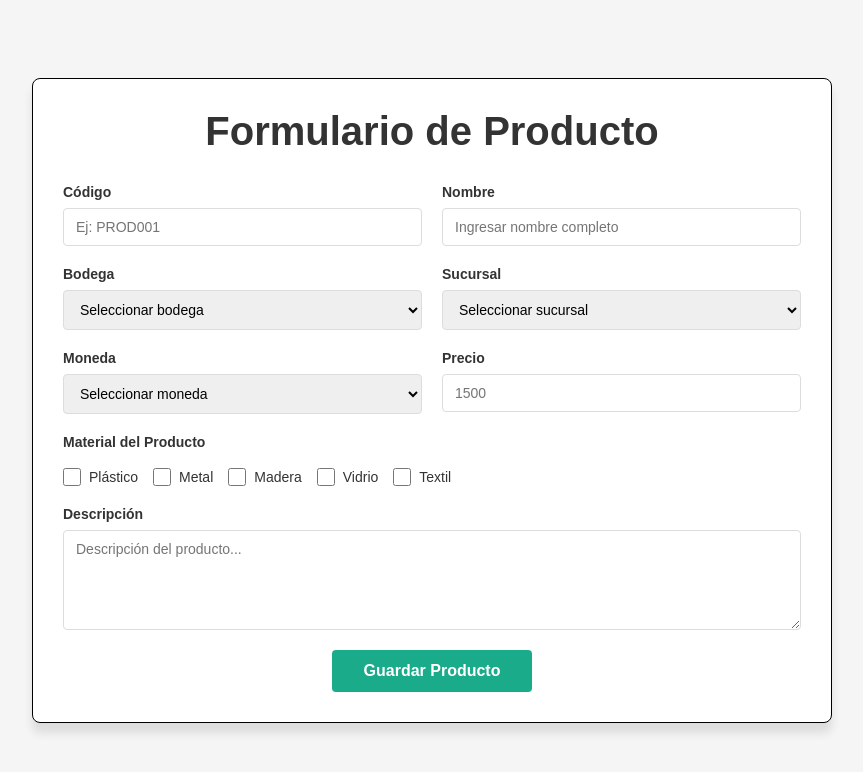
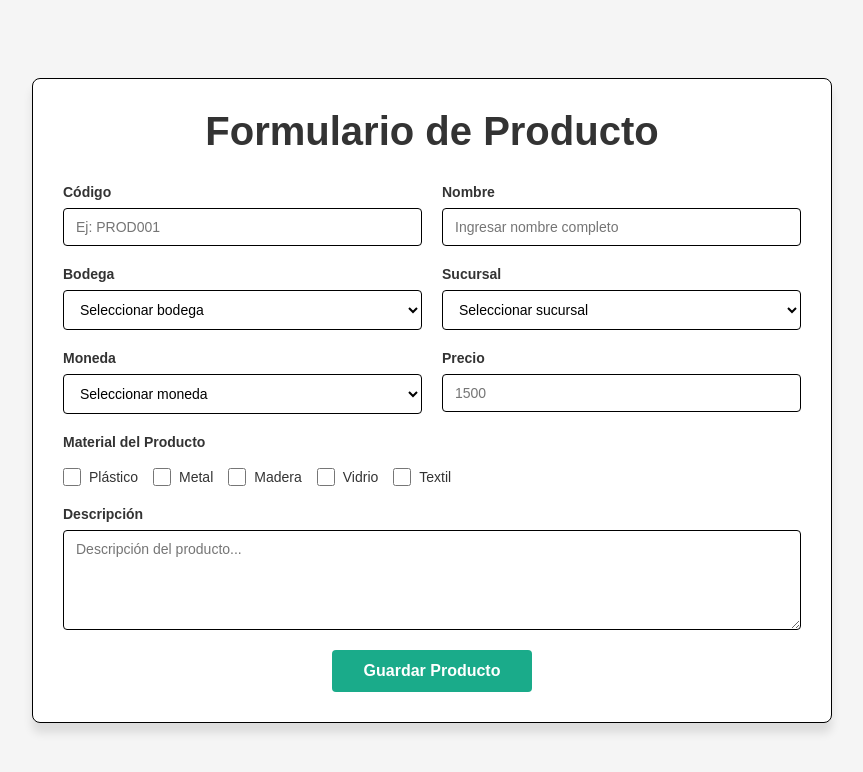
Before and after one commit to 3J0sB/PruebaTecnicaDesis, a PHP site: page / in a window 1280 px wide. Shown: the top 772 px of the page, without its empty margins (208-1071 px from the left). Run offline with PHP 8.4, Linux system fonts and the light colour scheme; data comes from the database, SQL or seed files in the repository; some libraries are stand-ins or nearby versions.

Commit message:
updated some styles 😼👍

```diff
--- a/assets/css/styles.css
+++ b/assets/css/styles.css
@@ -63,7 +63,8 @@ input[type="number"],
 select,
 textarea {
     padding: 10px 12px;
-    border: 1px solid #ddd;
+    border: 1px solid #000000;
+    background: #ffffff;
     border-radius: 4px;
     font-size: 14px;
     font-family: Arial, sans-serif;
```
